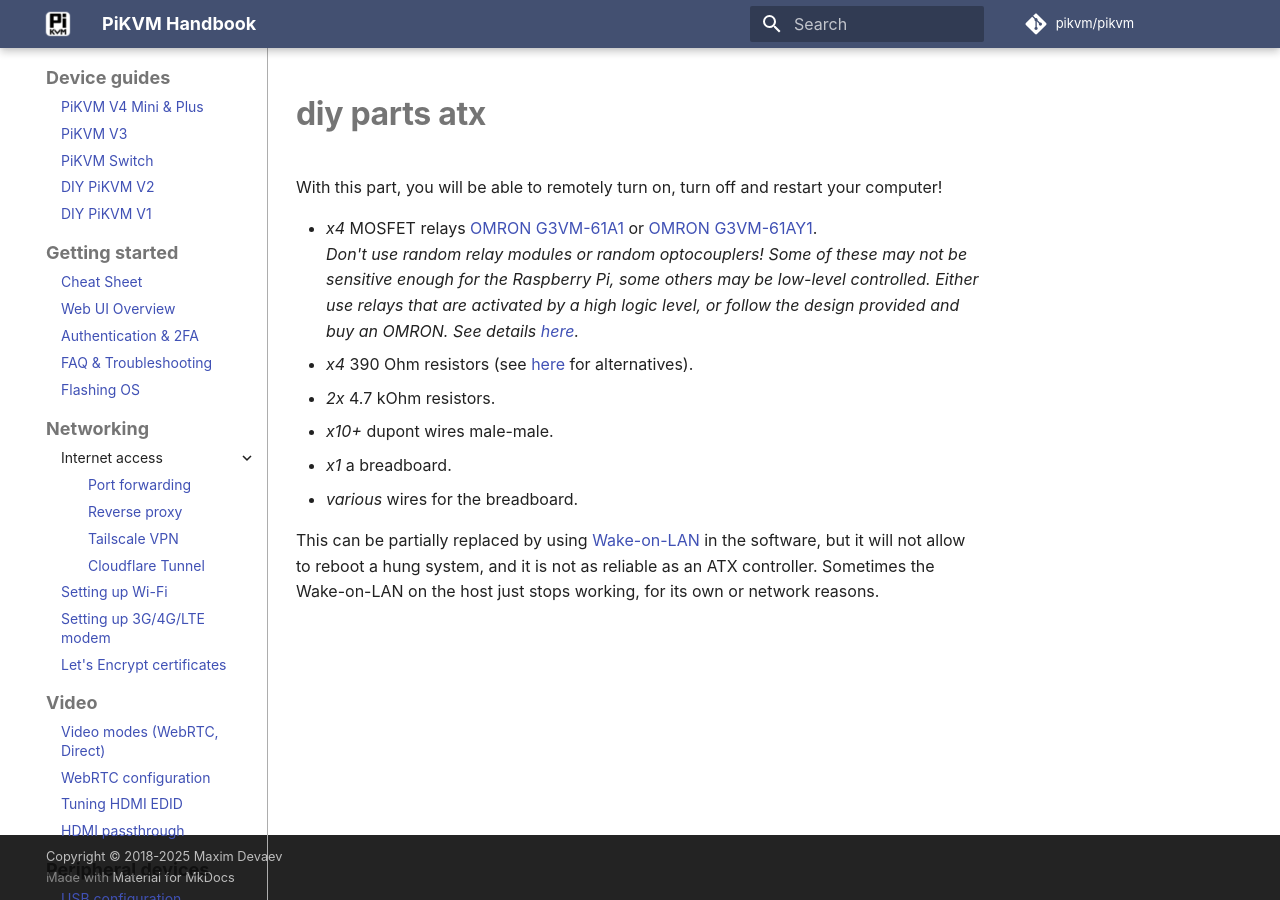
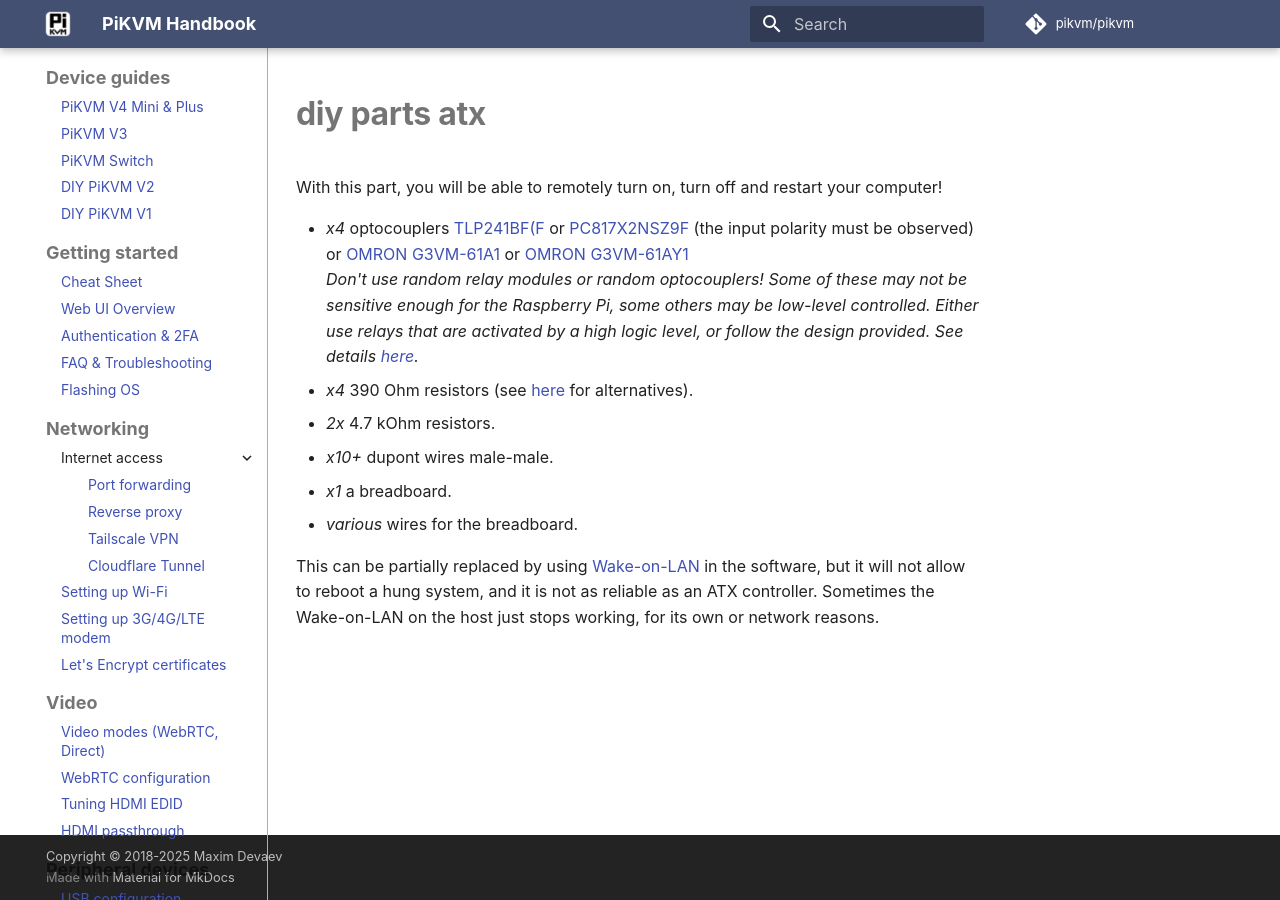
Before and after one commit to pikvm/pikvm, an MkDocs documentation site: the page built from docs/_diy_parts_atx.md, in a window 1280 px wide. Built offline with MkDocs 1.6.1 and Material for MkDocs 9.7.7, drawn with Linux system fonts in a browser that asks for light colours; some web fonts are replaced; comment, search, counter and statistics services are not loaded.

Commit message:
pikvm/pikvm#1517: Added optocouplers alternatives

```diff
--- a/docs/_diy_parts_atx.md
+++ b/docs/_diy_parts_atx.md
@@ -6,11 +6,14 @@
 
 With this part, you will be able to remotely turn on, turn off and restart your computer!
 
-* *x4* MOSFET relays [OMRON G3VM-61A1](https://www.digikey.com/products/en?keywords=G3VM-61A1)
-  or [OMRON G3VM-61AY1](https://www.digikey.com/products/en?keywords=G3VM-61AY1).<br>
+* *x4* optocouplers
+  [TLP241BF(F](https://eu.mouser.com/ProductDetail/Toshiba/TLP241BFF?qs=CiayqK2gdcK1m25Yj88BfQ%3D%3D)
+  or [PC817X2NSZ9F](https://eu.mouser.com/ProductDetail/Sharp-Microelectronics/PC817X2NSZ9F?qs=rrS6PyfT74ehABo1g8zXHw%3D%3D) (the input polarity must be observed)
+  or [OMRON G3VM-61A1](https://www.digikey.com/products/en?keywords=G3VM-61A1)
+  or [OMRON G3VM-61AY1](https://www.digikey.com/products/en?keywords=G3VM-61AY1)<br>
   *Don't use random relay modules or random optocouplers! Some of these may not be sensitive enough
   for the Raspberry Pi, some others may be low-level controlled. Either use relays that are activated by a high logic level,
-  or follow the design provided and buy an OMRON. See details [here](https://github.com/pikvm/pikvm/issues/13).*
+  or follow the design provided. See details [here](https://github.com/pikvm/pikvm/issues/13).*
 * *x4* 390 Ohm resistors (see [here](https://github.com/pikvm/pikvm/issues/46) for alternatives).
 * *2x* 4.7 kOhm resistors.
 * *x10+* dupont wires male-male.
```
